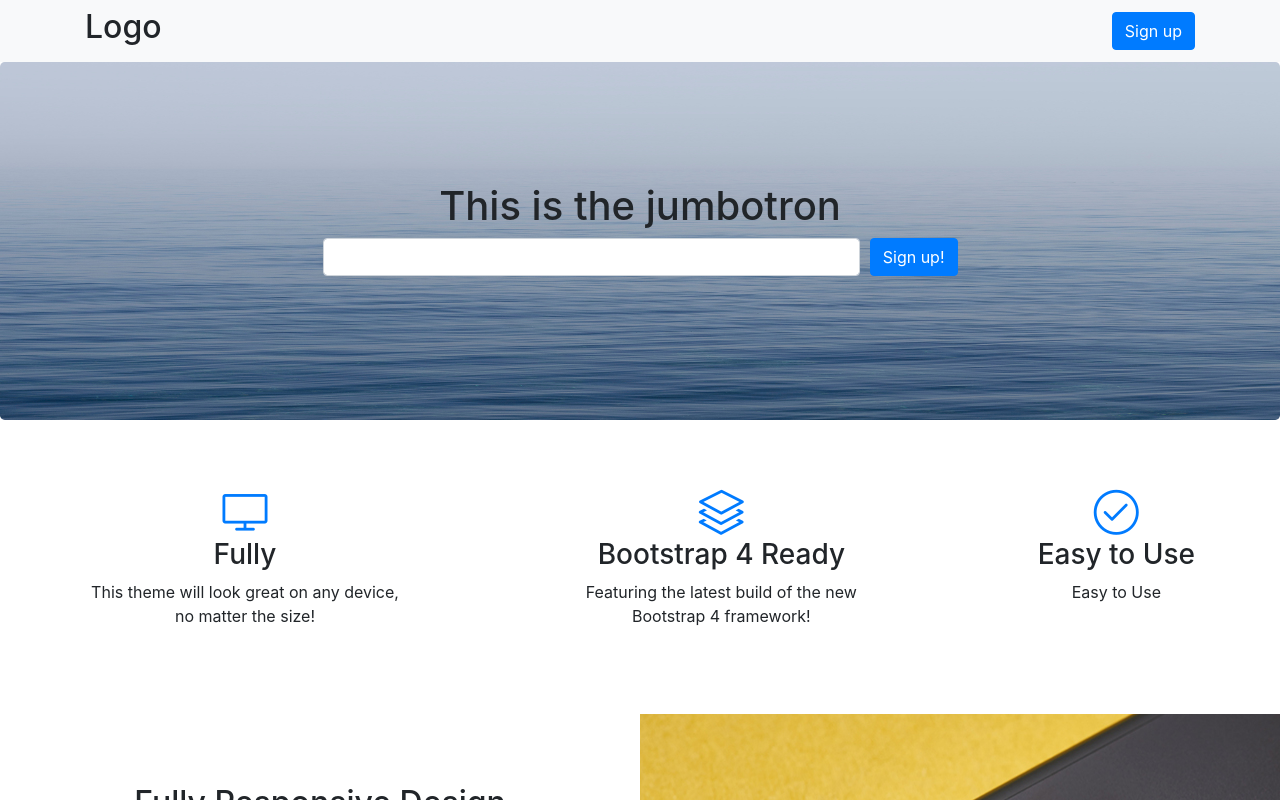
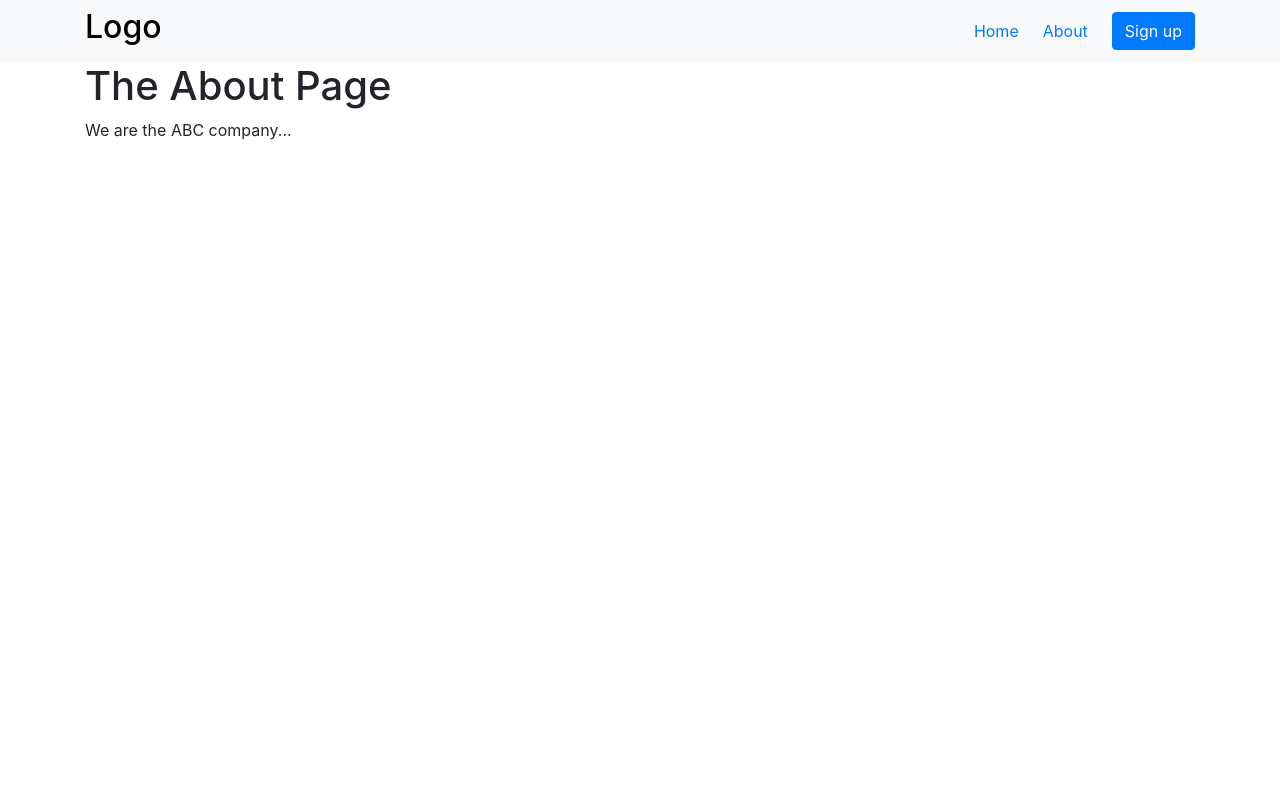
Before and after one commit to Eilaf-Alg/react-landing-page, a React (Create React App) app: page /about in a window 1280 px wide. Shown: the top 800 px of the page. Built offline with nearby package versions, Linux system fonts and the light colour scheme.

Commit message:
Added more components.

```diff
--- a/package.json
+++ b/package.json
@@ -6,6 +6,7 @@
     "prop-types": "^15.7.2",
     "react": "^16.8.6",
     "react-dom": "^16.8.6",
+    "react-router-dom": "^5.0.1",
     "react-scripts": "3.0.1"
   },
   "scripts": {
--- /dev/null
+++ b/src/About.js
@@ -0,0 +1,16 @@
+import React from 'react';
+import NavBar from './NavBar';
+
+const About = () => {
+    return (
+        <div className="About">
+            <NavBar />
+            <div className="container">
+                <h1>The About Page</h1>
+                <p>We are the ABC company...</p>
+            </div>
+        </div>
+    )
+}
+
+export default About;
--- a/src/App.css
+++ b/src/App.css
@@ -1,5 +1,25 @@
 .App {
   text-align: center;
+}
+
+.NavBar .nav-links{
+  display: flex;
+  width: 100%;
+  justify-content: flex-start;
+}
+
+.NavBar .logo {
+  margin-right: auto;
+  color: black;
+  text-decoration: none;
+}
+
+.NavBar .logo:hover {
+  color: blue;
+}
+
+.NavBar .link {
+  margin-left: 24px;
 }
 
 .Jumbotron {
--- a/src/App.js
+++ b/src/App.js
@@ -1,76 +1,18 @@
 import React from 'react';
-import Jumbotron from './Jumbotron';
-import NavBar from './NavBar';
-import JigSaw from './JigSaw';
-import { InfoGroup, Info } from './InfoGroup'
-import { Avatar } from './AvatarGroup'
-
+import {BrowserRouter, Route, Switch} from 'react-router-dom';
+import Home from './Home';
+import About from './About';
 import './App.css';
 
 const App = () => {
-  return (
-    <div className="App">
-
-      <NavBar />
-      <Jumbotron img="img/bg-masthead.jpg"/>
-      <InfoGroup>
-        <Info
-          iconClass="icon icon-screen-desktop"
-          title="Fully"
-          caption="This theme will look great on any device, no matter the size!"/>
-        <Info
-          iconClass="icon icon-layers"
-          title="Bootstrap 4 Ready"
-          caption="Featuring the latest build of the new Bootstrap 4 framework!"/>
-        <Info
-          iconClass="icon icon-check"
-          title="Easy to Use"
-          caption="Easy to Use"/>
-      </InfoGroup>
-
-      <JigSaw
-        order={2}
-        img="img/bg-showcase-1.jpg"
-        title="Fully Responsive Design"
-        caption="When you use a theme created by Start Bootstrap, you know that the theme will look great on any device, whether it's a phone, tablet, or desktop the page will behave responsively!"
-      />
-
-      <JigSaw
-        order={1}
-        img="img/bg-showcase-2.jpg"
-        title="Fully Responsive Design"
-        caption="When you use a theme created by Start Bootstrap, you know that the theme will look great on any device, whether it's a phone, tablet, or desktop the page will behave responsively!"
-      />
-
-      <JigSaw
-        order={2}
-        img="img/bg-showcase-3.jpg"
-        title="Easy to Use & Customize"
-        caption="Landing Page is just HTML and CSS with a splash of SCSS for users who demand some deeper customization options. Out of the box, just add your content and images, and your new landing page will be ready to go!"
-      />
-
-      <InfoGroup className="testimonials" title="What people are saying...">
-        <Avatar
-          img="img/testimonials-1.jpg"
-          title="Margaret E."
-          caption={"This is fantastic! Thanks so much guys!"}
-        />
-        <Avatar
-          img="img/testimonials-2.jpg"
-          title="Fred S."
-          caption={"Bootstrap is amazing. I\'ve been using it to create lots of super nice landing pages."}
-        />
-        <Avatar
-          img="img/testimonials-3.jpg"
-          title="Sarah W."
-          caption={"Thanks so much for making these free resources available to us!"}
-        />
-      </InfoGroup>
-
-      <Jumbotron img="img/bg-masthead.jpg"/>
-
-    </div>
-  );
+    return (
+        <BrowserRouter>
+            <Switch>
+                <Route path="/" exact component={Home} />
+                <Route path="/about" component={About} />
+            </Switch>
+        </BrowserRouter>
+    )
 }
 
 export default App;
--- a/src/Button.js
+++ b/src/Button.js
@@ -2,7 +2,9 @@ import React from 'react';
 
 const Button = (prop) => {
     return (
-        <button onClick={prop.clickFunction} className="btn btn-primary">{prop.children}</button>
+        <button
+            onClick={prop.clickFunction}
+            className={`btn btn-primary ${prop.className}`}>{prop.children}</button>
     )
 }
 
--- /dev/null
+++ b/src/Home.js
@@ -0,0 +1,74 @@
+import React from 'react';
+import Jumbotron from './Jumbotron';
+import NavBar from './NavBar';
+import JigSaw from './JigSaw';
+import { InfoGroup, Info } from './InfoGroup'
+import { Avatar } from './AvatarGroup'
+
+const Home = () => {
+  return (
+    <div className="App">
+
+      <NavBar />
+      <Jumbotron img="img/bg-masthead.jpg"/>
+      <InfoGroup>
+        <Info
+          iconClass="icon icon-screen-desktop"
+          title="Fully"
+          caption="This theme will look great on any device, no matter the size!"/>
+        <Info
+          iconClass="icon icon-layers"
+          title="Bootstrap 4 Ready"
+          caption="Featuring the latest build of the new Bootstrap 4 framework!"/>
+        <Info
+          iconClass="icon icon-check"
+          title="Easy to Use"
+          caption="Easy to Use"/>
+      </InfoGroup>
+
+      <JigSaw
+        order={2}
+        img="img/bg-showcase-1.jpg"
+        title="Fully Responsive Design"
+        caption="When you use a theme created by Start Bootstrap, you know that the theme will look great on any device, whether it's a phone, tablet, or desktop the page will behave responsively!"
+      />
+
+      <JigSaw
+        order={1}
+        img="img/bg-showcase-2.jpg"
+        title="Fully Responsive Design"
+        caption="When you use a theme created by Start Bootstrap, you know that the theme will look great on any device, whether it's a phone, tablet, or desktop the page will behave responsively!"
+      />
+
+      <JigSaw
+        order={2}
+        img="img/bg-showcase-3.jpg"
+        title="Easy to Use & Customize"
+        caption="Landing Page is just HTML and CSS with a splash of SCSS for users who demand some deeper customization options. Out of the box, just add your content and images, and your new landing page will be ready to go!"
+      />
+
+      <InfoGroup className="testimonials" title="What people are saying...">
+        <Avatar
+          img="img/testimonials-1.jpg"
+          title="Margaret E."
+          caption={"This is fantastic! Thanks so much guys!"}
+        />
+        <Avatar
+          img="img/testimonials-2.jpg"
+          title="Fred S."
+          caption={"Bootstrap is amazing. I\'ve been using it to create lots of super nice landing pages."}
+        />
+        <Avatar
+          img="img/testimonials-3.jpg"
+          title="Sarah W."
+          caption={"Thanks so much for making these free resources available to us!"}
+        />
+      </InfoGroup>
+
+      <Jumbotron img="img/bg-masthead.jpg"/>
+
+    </div>
+  );
+}
+
+export default Home;
--- a/src/NavBar.js
+++ b/src/NavBar.js
@@ -1,12 +1,15 @@
 import React from 'react';
 import Button from './Button';
+import { Link } from 'react-router-dom';
 
 const NavBar = () => {
     return(
-      <div className="navbar navbar-light bg-light static-top">
-        <div className="container">
-          <h2>Logo</h2>
-          <Button>Sign up</Button>
+      <div className="NavBar navbar navbar-light bg-light static-top">
+        <div className="nav-links container">
+          <Link className="logo" to="/"><h2>Logo</h2></Link>
+          <Link className="link" to="/">Home</Link>
+          <Link className="link" to="/about">About</Link>
+          <Button className="link">Sign up</Button>
         </div>
       </div>
     )
```
Also changed, not shown: 1 other file (tests, documents, lock files or other folders).
